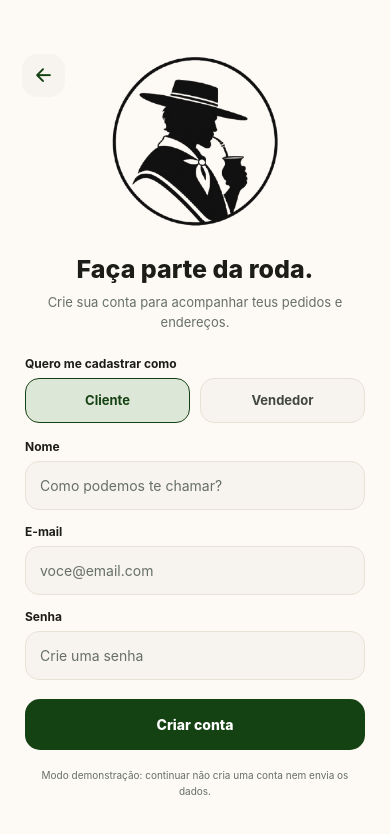
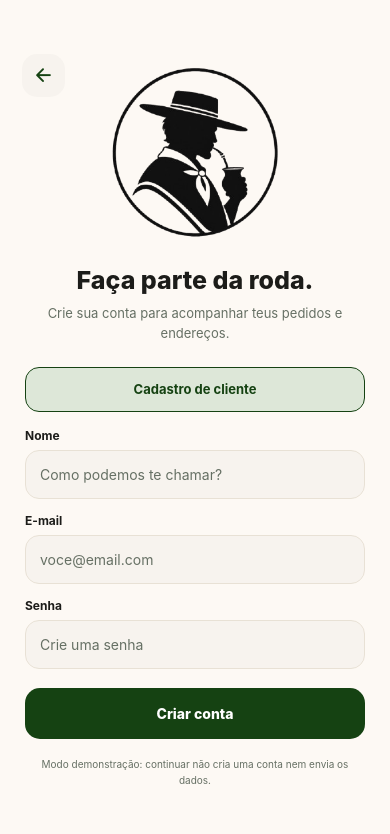
Before and after one commit to KaikiPauletto/Front-End-OMA, a React Native app: screen /Register in a window 390 px wide. Shown: the top 834 px of the page. Built offline with nearby package versions, Linux system fonts and the light colour scheme.

Commit message:
chore: Remoção do cadastro como vendedor

```diff
--- a/src/screens/RegisterScreen.js
+++ b/src/screens/RegisterScreen.js
@@ -6,7 +6,6 @@ import { DEMO_MODE } from '../config/appConfig';
 import { enterDemoMode } from '../utils/enterDemoMode';
 
 export function RegisterScreen({ navigation }) {
-  const [accountType, setAccountType] = useState('customer');
   const [name, setName] = useState('');
   const [email, setEmail] = useState('');
   const [password, setPassword] = useState('');
@@ -46,35 +45,8 @@ export function RegisterScreen({ navigation }) {
         <Text style={styles.title}>Faça parte da roda.</Text>
         <Text style={styles.subtitle}>Crie sua conta para acompanhar teus pedidos e endereços.</Text>
 
-        <Text style={styles.label}>Quero me cadastrar como</Text>
-        <View style={styles.accountTypeOptions}>
-          {[
-            { value: 'customer', label: 'Cliente' },
-            { value: 'seller', label: 'Vendedor' },
-          ].map((option) => {
-            const isSelected = accountType === option.value;
-            return (
-              <Pressable
-                key={option.value}
-                accessibilityRole="radio"
-                accessibilityState={{ checked: isSelected }}
-                onPress={() => setAccountType(option.value)}
-                style={[
-                  styles.accountTypeOption,
-                  isSelected && styles.accountTypeOptionSelected,
-                ]}
-              >
-                <Text
-                  style={[
-                    styles.accountTypeOptionText,
-                    isSelected && styles.accountTypeOptionTextSelected,
-                  ]}
-                >
-                  {option.label}
-                </Text>
-              </Pressable>
-            );
-          })}
+        <View style={styles.accountTypeInfo}>
+          <Text style={styles.accountTypeInfoText}>Cadastro de cliente</Text>
         </View>
 
         <Text style={styles.label}>Nome</Text>
@@ -142,23 +114,17 @@ const styles = StyleSheet.create({
   title: { color: colors.ink, fontSize: 25, fontWeight: '800', textAlign: 'center', marginTop: 18 },
   subtitle: { color: colors.muted, fontSize: 13, lineHeight: 20, textAlign: 'center', marginTop: 8, marginBottom: 24 },
   label: { color: colors.ink, fontSize: 12, fontWeight: '700', marginBottom: 7 },
-  accountTypeOptions: { flexDirection: 'row', gap: 10, marginBottom: 16 },
-  accountTypeOption: {
-    flex: 1,
-    height: 45,
+  accountTypeInfo: {
+    minHeight: 45,
     borderRadius: 14,
     borderWidth: 1,
-    borderColor: colors.border,
-    backgroundColor: colors.surface,
+    borderColor: colors.forest,
+    backgroundColor: colors.sage,
     alignItems: 'center',
     justifyContent: 'center',
+    marginBottom: 16,
   },
-  accountTypeOptionSelected: {
-    borderColor: colors.forest,
-    backgroundColor: colors.sage,
-  },
-  accountTypeOptionText: { color: colors.mutedStrong, fontSize: 13, fontWeight: '700' },
-  accountTypeOptionTextSelected: { color: colors.forest },
+  accountTypeInfoText: { color: colors.forest, fontSize: 13, fontWeight: '700' },
   input: {
     height: 49,
     borderRadius: 14,
```
